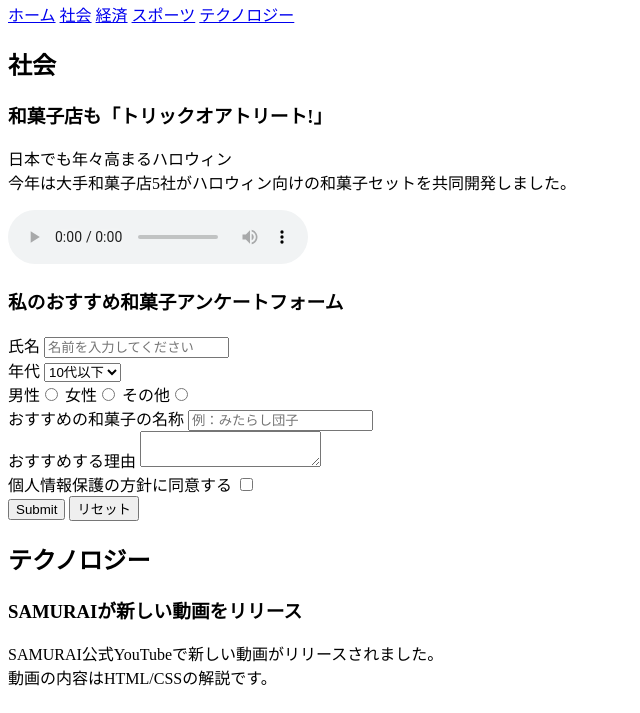
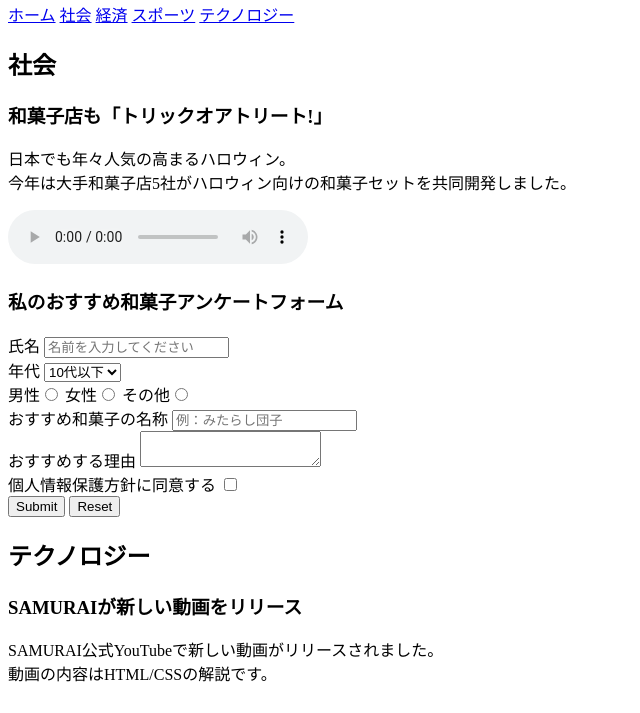
Before and after one commit to Mizzy1994/html-css-basic-kadai, a plain HTML site: page kadai_008（テスト）/kadai_008.html in a window 1280 px wide. Shown: the part 87-800 px from the top of the page, without its empty margins (0-640 px from the left). Drawn offline with Linux system fonts and the light colour scheme; grey boxes are pictures that could not be loaded.

Commit message:
kadai_008 html修正

```diff
--- a/kadai_008（テスト）/kadai_008.html
+++ b/kadai_008（テスト）/kadai_008.html
@@ -21,9 +21,9 @@
       <h2>社会</h2>
       <section>
         <h3>和菓子店も「トリックオアトリート!」</h3>
-        <p>日本でも年々高まるハロウィン<br>
+        <p>日本でも年々人気の高まるハロウィン。<br>
         今年は大手和菓子店5社がハロウィン向けの和菓子セットを共同開発しました。</p>
-        <audio src="C:\Users\okdmz\OneDrive\デスクトップ\kadai_008（テスト）\ichi.mp3\kadai_008_ichi.mp3" controls></audio>
+        <audio src="ichi.mp3.mp3" controls></audio>
        </section>
       <section>
         <h3>私のおすすめ和菓子アンケートフォーム</h3>
@@ -41,14 +41,14 @@
           <label>男性</label><input type="radio" name="gender">
           <label>女性</label><input type="radio" name="gender">
           <label>その他</label><input type="radio" name="gender"><br>
-          <label>おすすめの和菓子の名称</label>
+          <label>おすすめ和菓子の名称</label>
           <input type="text" placeholder="例：みたらし団子"><br>
           <label>おすすめする理由</label>
           <textarea></textarea><br>
-          <label>個人情報保護の方針に同意する</label>
+          <label>個人情報保護方針に同意する</label>
           <input type="checkbox"><br>
           <input type="submit">
-          <input type="submit" value="リセット">
+          <input type="reset">
 
 
         </form>
```
Also changed, not shown: 1 other file.
